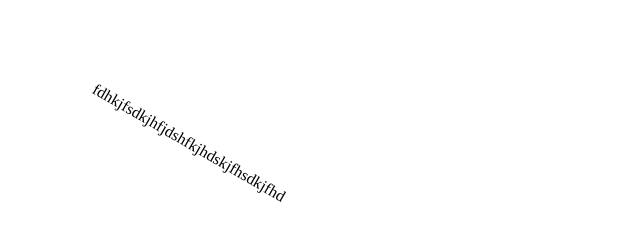
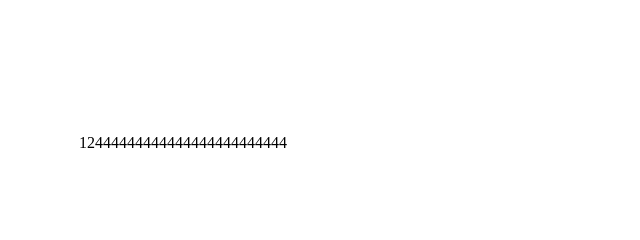
Before and after one commit to darkhantest/darkhantest.github.io, a plain HTML site: page index.html in a window 1280 px wide. Shown: the whole page, without its empty margins (0-640 px from the left). Drawn offline with Linux system fonts and the light colour scheme.

Commit message:
Update index.html

```diff
--- a/index.html
+++ b/index.html
@@ -8,8 +8,8 @@
 </head>
 <body>
     <div class="board">
-        <div class="text" style="position: absolute; top: 134px; left: 79px; transform: rotate(30deg);">
-fdhkjfsdkjhfjdshfkjhdskjfhsdkjfhd        </div>
+        <div class="text" style="position: absolute; top: 134px; left: 79px; transform: rotate(0deg);">
+12444444444444444444444444        </div>
     </div>
     <div class="qr">
 
```
